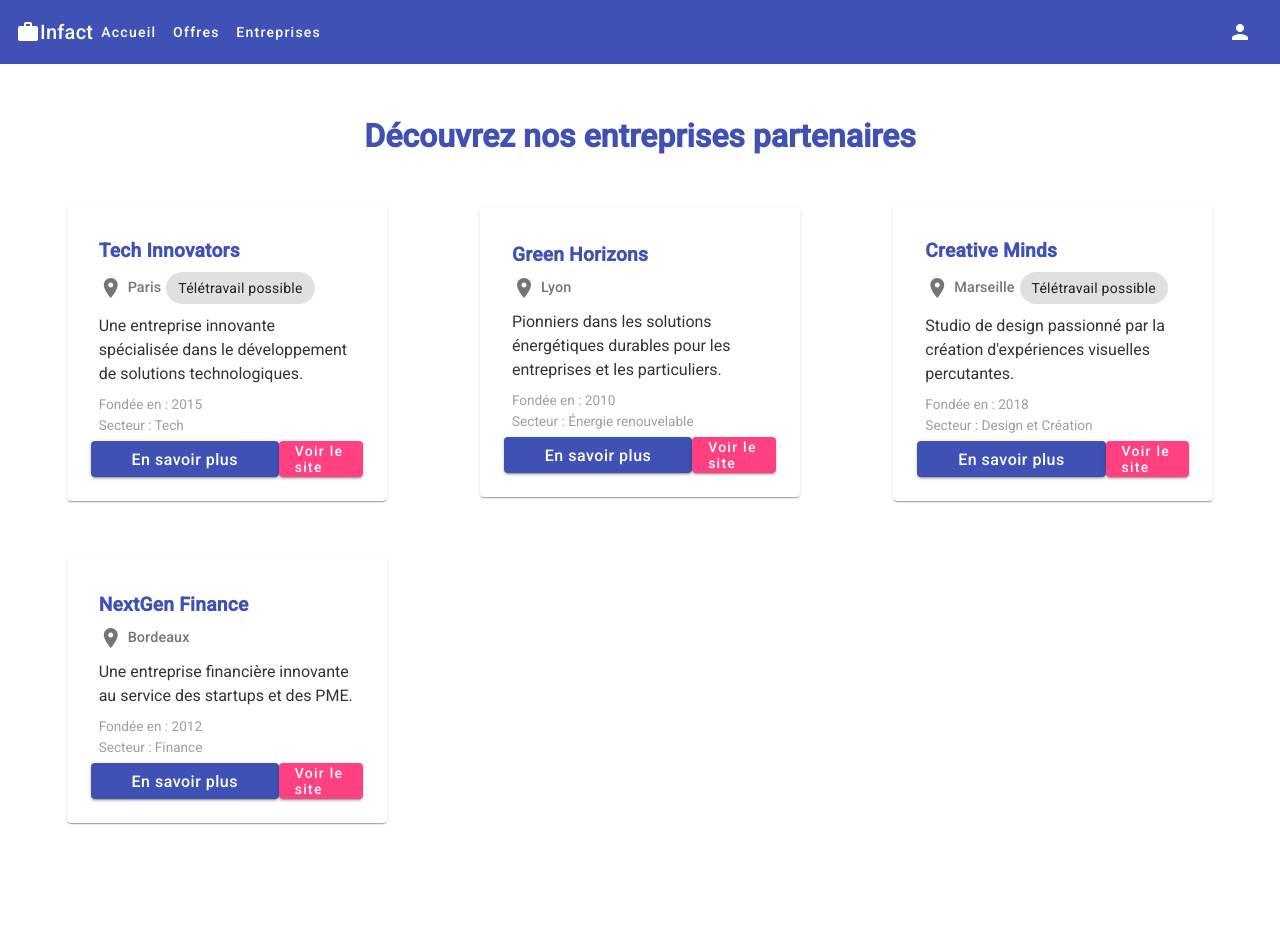
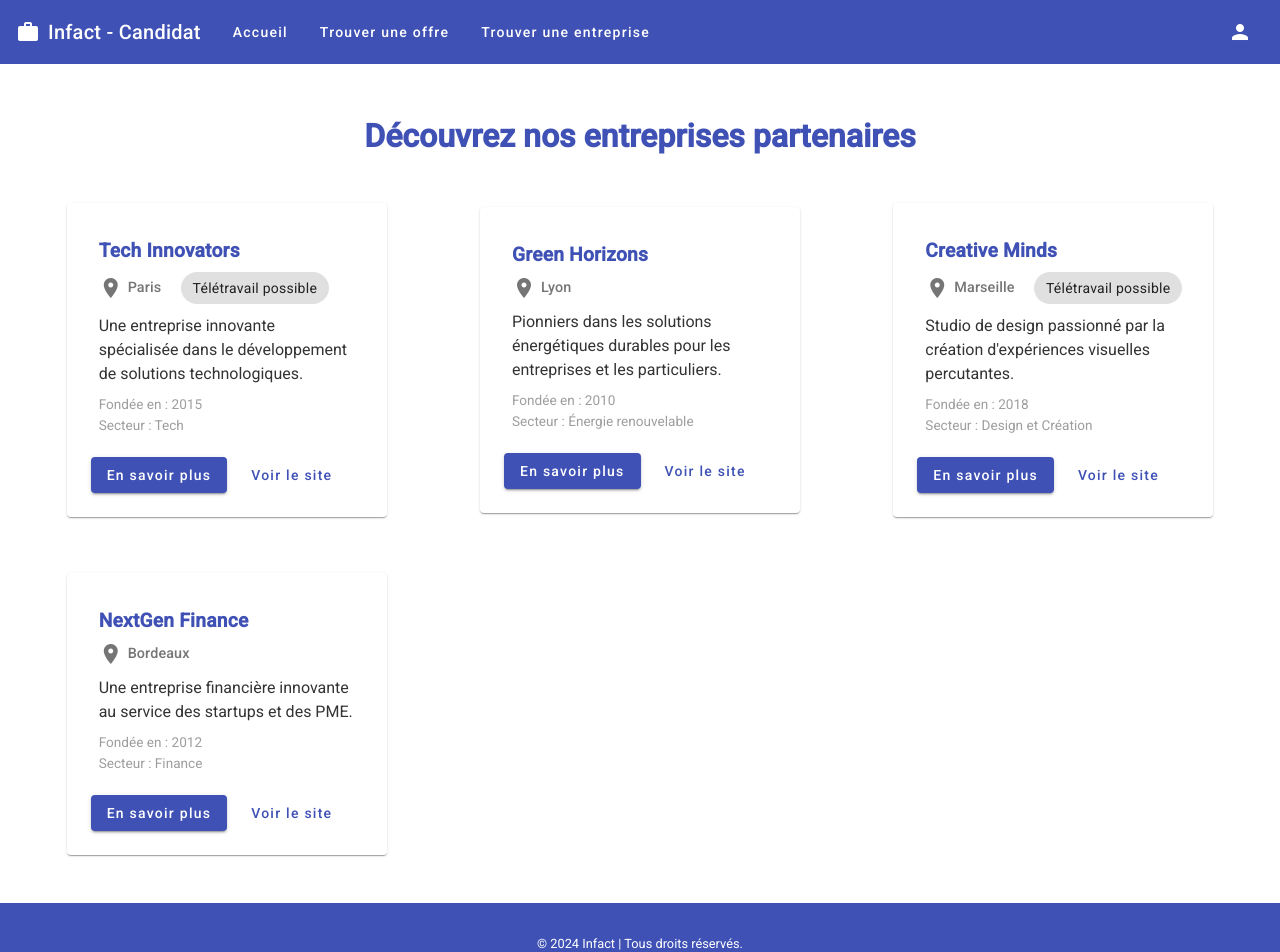
Before and after one commit to EFREI-M2-Dev/Angular-Project-Mat-Pierre, an Angular app: page /companies in a window 1280 px wide. Shown: the top 952 px of the page. Before the commit the page ends 871 px from the top, so only its background shows below. Built offline with nearby package versions, Linux system fonts and the light colour scheme; data requests are answered from the project's data file.

Commit message:
feat: add footer

```diff
--- a/src/app/app.component.html
+++ b/src/app/app.component.html
@@ -4,3 +4,4 @@
 
 <app-header></app-header>
 <router-outlet></router-outlet>
+<app-footer></app-footer>
--- a/src/app/app.component.ts
+++ b/src/app/app.component.ts
@@ -3,11 +3,12 @@ import { CommonModule } from '@angular/common';
 import { RouterOutlet } from '@angular/router';
 import { NavigationComponent } from "./shared/components/navigation/navigation.component";
 import { HeaderComponent } from "./shared/components/header/header.component";
+import { FooterComponent } from "./shared/components/footer/footer.component";
 
 @Component({
   selector: 'app-root',
   standalone: true,
-  imports: [CommonModule, RouterOutlet, NavigationComponent, HeaderComponent],
+  imports: [CommonModule, RouterOutlet, NavigationComponent, HeaderComponent, FooterComponent],
   templateUrl: './app.component.html',
   styleUrls: ['./app.component.scss']
 })
--- a/src/app/features/companies/components/company-card/company-card.component.html
+++ b/src/app/features/companies/components/company-card/company-card.component.html
@@ -26,8 +26,8 @@
       En savoir plus
     </button>
     <a
-      mat-raised-button
-      color="accent"
+      mat-button
+      color="primary"
       [href]="company.website"
       target="_blank"
     >
--- a/src/app/features/companies/components/company-card/company-card.component.scss
+++ b/src/app/features/companies/components/company-card/company-card.component.scss
@@ -16,6 +16,10 @@
     gap: 5px;
     color: #757575;
     font-size: 0.9rem;
+
+    mat-chip {
+      margin-left: 1em;
+    }
   }
 
   .company-description {
@@ -36,15 +40,8 @@
   }
 
   mat-card-actions {
+    margin-top: 1em;
     display: flex;
-    justify-content: center;
-    margin-top: auto;
-  }
-
-  button {
-    padding: 10px 20px;
-    font-size: 1rem;
-    width: 100%;
-    letter-spacing: 0.5px;
+    gap: 1em;
   }
 }
--- a/src/app/features/home/home.component.scss
+++ b/src/app/features/home/home.component.scss
@@ -1,5 +1,6 @@
 .content {
   margin: 0 auto;
+  padding-bottom: 3em;
 }
 
 .offers-title {
--- /dev/null
+++ b/src/app/shared/components/footer/footer.component.html
@@ -0,0 +1,3 @@
+<footer class="footer">
+  <p>&copy; 2024 Infact | Tous droits réservés.</p>
+</footer>
--- /dev/null
+++ b/src/app/shared/components/footer/footer.component.scss
@@ -0,0 +1,7 @@
+.footer {
+  background-color: #3f51b5;
+  color: #fff;
+  padding: 20px 40px;
+  text-align: center;
+  font-size: 0.8rem;
+}
--- a/src/app/shared/components/header/header.component.html
+++ b/src/app/shared/components/header/header.component.html
@@ -1,10 +1,10 @@
 <mat-toolbar color="primary">
   <mat-icon>work</mat-icon>
-  <span>Infact</span>
+  <span>Infact - Candidat</span>
 
   <a mat-button routerLink="/home">Accueil</a>
-  <a mat-button routerLink="/jobs">Offres</a>
-  <a mat-button routerLink="/companies">Entreprises</a>
+  <a mat-button routerLink="/jobs">Trouver une offre</a>
+  <a mat-button routerLink="/companies">Trouver une entreprise</a>
 
   <span class="spacer"></span>
 
--- a/src/app/shared/components/header/header.component.scss
+++ b/src/app/shared/components/header/header.component.scss
@@ -1,9 +1,25 @@
-.mat-toolbar.mat-primary {
+mat-toolbar {
   position: sticky;
   top: 0;
-  z-index: 1;
+  z-index: 10;
+
+  mat-icon:first-child {
+    margin-right: 8px;
+  }
+
+  span {
+    margin-right: 16px;
+  }
+
+  .spacer {
+    flex: 1 1 auto;
+  }
+
+  a {
+    margin: 0 8px;
+  }
+
+  button {
+    margin-left: 8px;
+  }
 }
-
-.spacer {
-  flex: 1 1 auto;
-}
```
Also changed, not shown: src/app/shared/components/footer/footer.component.ts (added, +14 -0 lines), 1 other file (tests, documents, lock files or other folders).
